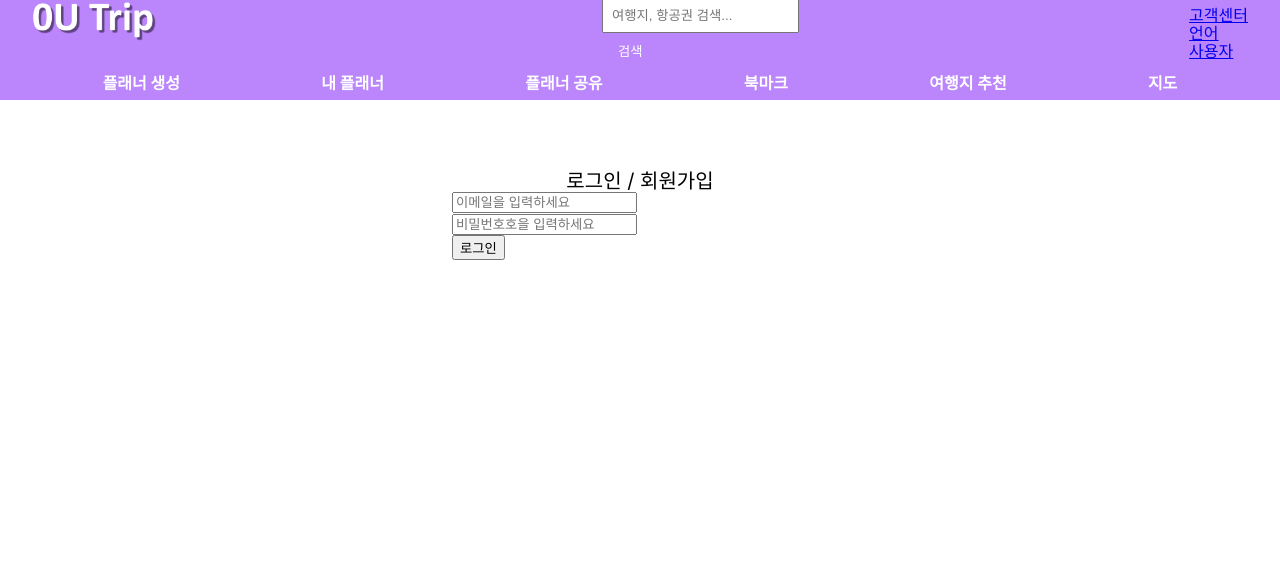
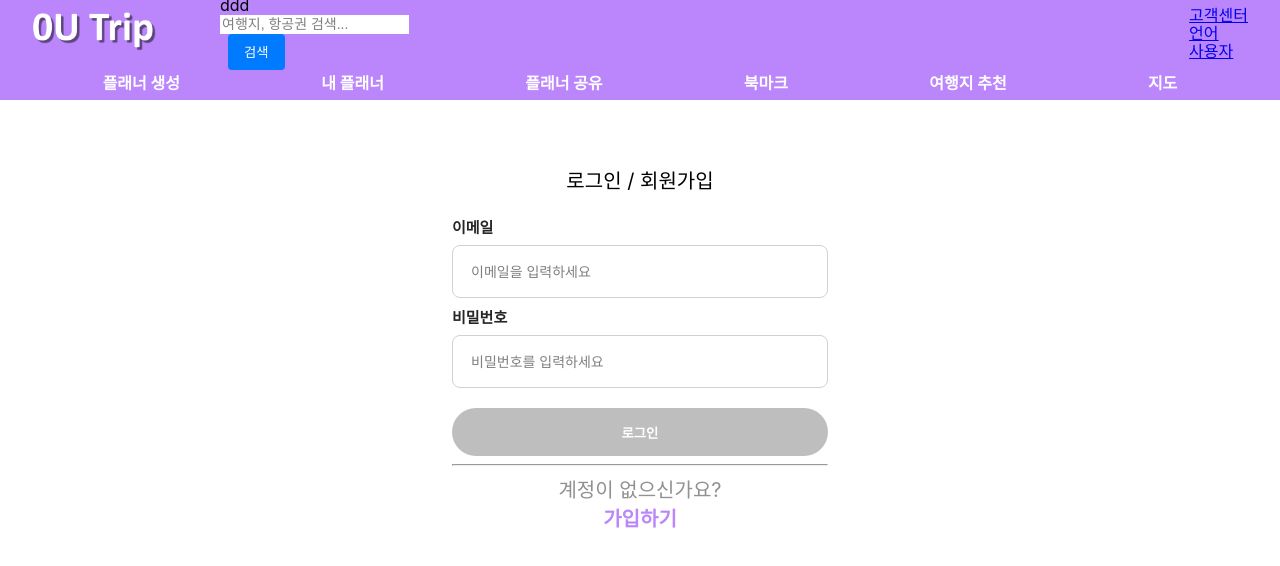
Before and after one commit to JamongFriend/TripPlanner, a React app in the folder frontend/: page /Account in a window 1280 px wide. Shown: the top 566 px of the page. Built offline with nearby package versions, Linux system fonts and the light colour scheme.

Commit message:
feat: 디자인 추가

```diff
--- a/frontend/src/App.js
+++ b/frontend/src/App.js
@@ -3,6 +3,7 @@ import { BrowserRouter as Router, Route, Routes } from 'react-router-dom';
 import Header from './components/Header';
 import Main from './components/Main';
 import Account from './components/Account';
+import Register from './components/Register';
 
 function App() {
   return (
@@ -11,6 +12,7 @@ function App() {
       <Routes>
       <Route path="/" element={<Main />} />
       <Route path="/Account" element={<Account />} />
+      <Route path='/Register' element={<Register />}/>
       </Routes>
     </Router>
   );
--- a/frontend/src/components/Account.js
+++ b/frontend/src/components/Account.js
@@ -1,5 +1,5 @@
 import React, { useState } from 'react';
-import { useNavigate } from 'react-router-dom';
+import { Link, useNavigate } from 'react-router-dom';
 import axios from 'axios';
 import '../css/Account.css';
 
@@ -8,6 +8,7 @@ function Account() {
     const [password, setPassword] = useState('');
     const [error, setError] = useState('');
     const history = useNavigate();
+    const [notAllow, setNotAllow] = useState(true);
 
     const handleSubmit = async (e) => {
       e.preventDefault();
@@ -24,38 +25,78 @@ function Account() {
         setError('Login failed. Please check your credentials.');
       }
     };
+
+    const handleInputChange = () => {
+        if(email.trim() && password.trim()) {
+            setNotAllow(false);
+        }
+        else {
+            setNotAllow(true);
+        }
+    }
+
     return (
         <div>
             <div className='signAndRegister'>
                 <div className='signAndRegister_outLineBox'>
-                    <div className='signAndRegister_contentBox'>
+                    <div className='signAndRegister_content'>
                         <div className='contentBox'>
                             <form onSubmit={handleSubmit}>
                                 <div className='login_register_topTitle'>로그인 / 회원가입</div>
-                                <div className='inputEmail'>
-                                    <div className='inputPadding'>
+                                <div className='local_login_wrap'>
+                                    <div className='input_warp'>
+                                        <div className='input_title'>이메일</div>
+                                        <div className='input_box'>
                                             <input
+                                                className='input'
                                                 type="email"
-                                            id="email"
                                                 value={email}
-                                            onChange={(e) => setEmail(e.target.value)}
+                                                onChange={(e) => {
+                                                    setEmail(e.target.value);
+                                                    handleInputChange();
+                                                }}
                                                 required
                                                 placeholder="이메일을 입력하세요"
                                             />
                                         </div>
-                                </div>
-                                <div className='inputPassword'>
+                                        <div className='input_title'>비밀번호</div>
+                                        <div className='input_box'>
                                             <input
+                                                className='input'
                                                 type="password"
-                                        id="password"
                                                 value={password}
-                                        onChange={(e) => setPassword(e.target.value)}
+                                                onChange={(e) => {
+                                                    setPassword(e.target.value);
+                                                    handleInputChange();
+                                                }}
                                                 required
-                                        placeholder="비밀번호호을 입력하세요"
+                                                placeholder="비밀번호를 입력하세요"
                                             />
                                         </div>
+                                    </div>
                                     {error && <p>{error}</p>}
-                                <button type="submit">로그인</button>
+                                    <div className='login_button_wrap'>
+                                        <button
+                                            type="submit"
+                                            disabled={notAllow}
+                                            className='login_button'>
+                                                로그인
+                                        </button>
+                                    </div>
+                                </div>
+                                <div className='kakao_login_wrap'>
+                                    <div className='icon_wrap'></div>
+
+                                </div>
+                                <hr nonshade/>
+                                <div className='register_box'>
+                                    <div className='register_title'>
+                                        계정이 없으신가요?
+                                        <div className='goto_register'>
+                                            <Link to={"/Register"}>가입하기</Link>
+                                        </div>
+                                    </div>
+                                </div>
                             </form>
                         </div>
                     </div>
--- a/frontend/src/components/Header.js
+++ b/frontend/src/components/Header.js
@@ -17,23 +17,28 @@ function Header() {
       <div className="mainHeader">
         <div className='hd_Inner'>
           <div className='hd_Top'>
-            {/* 로고 */}
-            <div className='hd_LogoLayout'>
-              <a className="logo" href='/Main'></a>
-            </div>
-
-            {/* 검색창 */}
-            <div id='hd_SearchLayout'>
-              <div id='hd_searchBoxMain'>
+            <div className='hd_top_left_wrap'>
+              {/* 로고 */}
+              <div className='hd_LogoLayout'>
+              <Link to={"/Main"}></Link>
+              </div>
+              {/* 검색창 */}
+              <div id='hd_searchLayout'>
+                <div className='title'>ddd</div>
                 <div id='hd_sc_box'>
-                  <input type="text" placeholder="여행지, 항공권 검색..." />
+                  <input
+                    className='input'
+                    type="text"
+                    placeholder="여행지, 항공권 검색..."
+                  />
                 </div>
-                <div id='hd_sc_button'>
-                  <button>검색</button>
+                <div id='hd_sc_button_wrap'>
+                  <button className='sc_button'>
+                    검색
+                  </button>
                 </div>
               </div>
             </div>
-
             {/* 상단 기능 */}
             <div className='hd_func'>
               <div className='hd_f_option'>
--- /dev/null
+++ b/frontend/src/components/Register.js
@@ -0,0 +1,12 @@
+import React from 'react';
+
+function Register() {
+    return (
+        <div>
+          <h2>ghldnjddd</h2>
+          <p>여기서 여행 플래너의 메인 화면 내용을 표시합니다.</p>
+        </div>
+      );
+}
+
+export default Register;
--- a/frontend/src/css/Account.css
+++ b/frontend/src/css/Account.css
@@ -1,3 +1,4 @@
+/* 로그인 창 박스 */
 .signAndRegister {
     display: flex;
     justify-content: center;
@@ -11,7 +12,7 @@
     position: relative;
 }
 
-.signAndRegister_contentBox {
+.signAndRegister_content {
     background-origin: padding-box;
     background-repeat: repeat;
     background-size: auto;
@@ -27,20 +28,93 @@
     padding-bottom: 40px;
 }
 
+/* 타이틀 */
+.login_register_topTitle {
+    display: block;
+    font-size: 20px;
+    width: 376px;
+    height: 26px;
+    padding-bottom: 25px;
+    text-align: center;
+}
+
+/* 이메일, 비밀번호 입력 칸에 대한 스타일 */
+.input_title {
+    font-size: 15px;
+    font-weight: 600;
+    color: #262626;
+}
+
+.input_box {
+    display: flex;
+    border-radius: 8px;
+    padding: 16px;
+    margin-top: 8px;
+    margin-bottom: 8px;
+    background-color: #FFFFFF;
+    border: 1px solid #d1d1d1;
+}
+
+.input {
+    width: 100%;
+    outline: none;
+    border: none;
+    height: 17px;
+    font-size: 14px;
+    font-weight: 400;
+}
+
+.input::placeholder {
+    color: rgba(0, 0, 0, 0.5);
+}
+
 .contentBox {
     display: flex;
     height: 510px;
 }
 
-.login_register_topTitle {
-    display: block;
+.login_button_wrap {
+    flex: 1 0 1;
+    margin-top: 20px;
+}
+
+.login_button {
+    background-color: #BB86FC;
+    width: 100%;
+    height: 48px;
+    border: none;
+    font-weight: 700;
+    border-radius: 64px;
+    color: #FFFFFF;
+    cursor: pointer;
+}
+
+.login_button:disabled {
+    background-color: #bebebe;
+    color: #FFFFFF;
+    cursor: not-allowed;
+}
+
+.hr {
+    background-color: #bebebe;
+    margin-top: 16px;
+    border: none;
+    height: 0.4px;
+    width: 100%;
+}
+
+/* 회원가입 창으로 이동하는 구역 */
+
+.register_title {
     font-size: 20px;
-    width: 376px;
-    height: 26px;
+    font-weight: 400;
+    color: #919191;
     text-align: center;
 }
 
-
-.input::placeholder {
-    color: rgba(0, 0, 0, 0.5);
+.goto_register a {
+    text-decoration: none;
+    font-weight: 800 !important;
+    color:#BB86FC !important;
+    cursor: pointer;
 }
--- a/frontend/src/css/Header.css
+++ b/frontend/src/css/Header.css
@@ -10,22 +10,27 @@
   height: 100px;
 }
 
+/* 상단 메뉴 영역 */
 .hd_Top {
+  display: flex;
   width: auto;
   height: 66px;
-    display: flex;
-    justify-content: space-between;
+  justify-content: space-between; /*좌우 정렬*/
+  align-items: center; /*상하 정렬*/
+}
+
+.hd_top_left_wrap {
+  display: flex; /*가로로 배치*/
   align-items: center;
-
+  justify-content: flex-start;
 }
 
 .hd_LogoLayout {
-    display: inline-block;
+  display: flex;
+  align-items: center;
   height: 66px;
   width: 156px;
   padding-right: 32px;
-    padding-top: 16px;
-    padding-bottom: 16px;
 }
 
 .hd_LogoLayout a {
@@ -38,21 +43,54 @@
   background-repeat: no-repeat;
 }
 
-  #hd_SearchLayout {
+/* 검색창 스타일 */
+.hd_searchLayout {
   display: flex;
+  flex-direction: row;
+  align-items: stretch;  /* 세로 중앙 정렬 */
+  justify-content: space-evenly;  /* 좌측 정렬 */
+  width: 100%;
+  gap: 16px;
 }
 
-  #hd_sc_box input {
-    padding: 0.5rem;
-    margin-right: 0.5rem;
+.hd_sc_box {
+  display: flex;
+  align-items: center;
+  border-radius: 8px;
+  padding: 16px;
+  margin-top: 8px;
+  margin-bottom: 8px;
+  background-color: #db4949;
+  border: 1px solid #d1d1d1;
 }
 
-  #hd_sc_button button {
-    padding: 0.5rem 1rem;
-    background-color: #BB86FC;
-    color: white;
+.input {
+  width: 100%;
+  outline: none;
   border: none;
+  height: 17px;
+  font-size: 14px;
+  font-weight: 400;
+}
+
+.hd_sc_button_wrap {
+  display: flex;
+  align-items: center;
+}
+
+.sc_button {
+  height: 36px;
+  padding: 0 16px;
+  background-color: #007BFF;
+  color: #FFFFFF;
+  border: none;
+  border-radius: 4px;
   cursor: pointer;
+  margin-left: 8px;
+}
+
+.hd_sc_button button:hover {
+  background-color: #0056B3;
 }
 
 .headerNavBarInner {
```
Also changed, not shown: 1 other file (tests, documents, lock files or other folders). Lines whose indentation alone changed are shown as unchanged.
